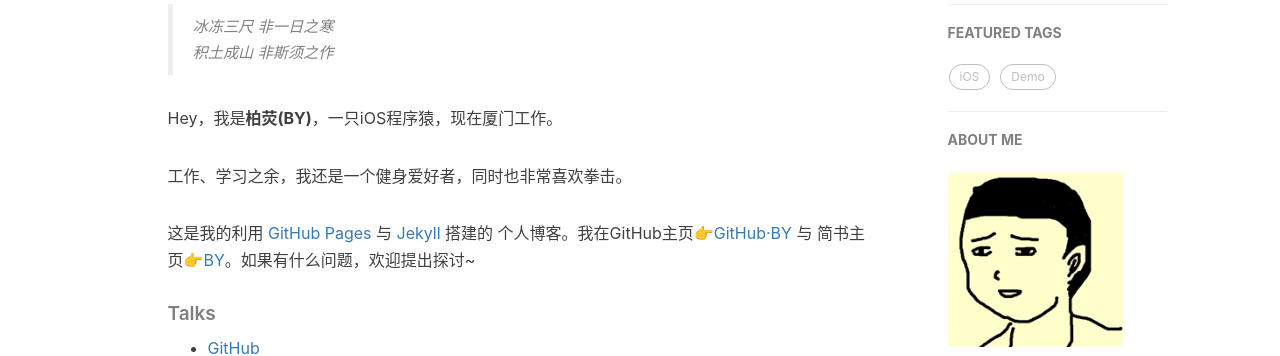
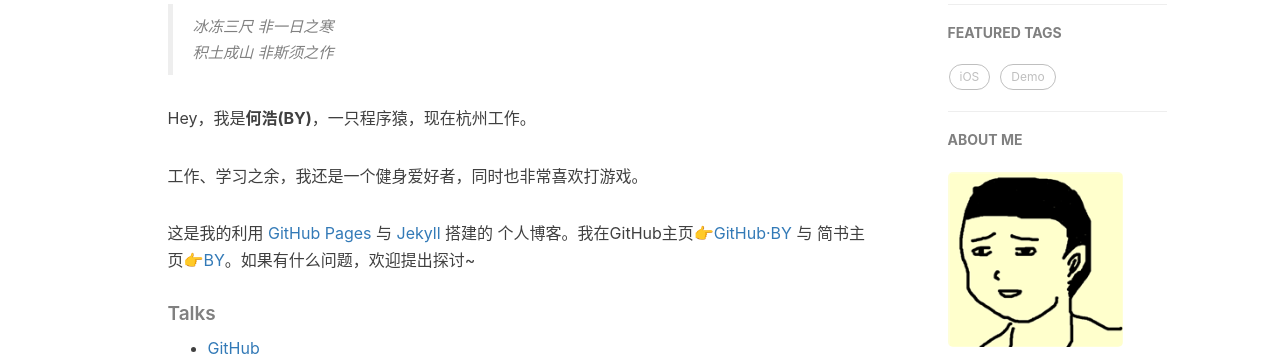
Before and after one commit to hehaogithub/hehaogithub.github.io, a Jekyll site: the page built from about.html, in a window 1280 px wide. Shown: the part 454-810 px from the top of the page. Built offline with Jekyll 4.4.1, drawn with Linux system fonts in a browser that asks for light colours; nearby versions of some CDN libraries; comment, search, counter and statistics services are not loaded.

Commit message:
Update about.html

```diff
--- a/about.html
+++ b/about.html
@@ -18,11 +18,11 @@
     <blockquote><p>冰冻三尺 非一日之寒<br>
     积土成山 非斯须之作</p></blockquote>
 
-    <p>Hey，我是<strong>柏荧(BY)</strong>，一只iOS程序猿，现在厦门工作。</p>
+    <p>Hey，我是<strong>何浩(BY)</strong>，一只程序猿，现在杭州工作。</p>
 
-    <p>工作、学习之余，我还是一个健身爱好者，同时也非常喜欢拳击。</p>
+    <p>工作、学习之余，我还是一个健身爱好者，同时也非常喜欢打游戏。</p>
 
-    <p>这是我的利用 <a href="https://pages.github.com/">GitHub Pages</a> 与 <a href="http://jekyll.com.cn/">Jekyll</a> 搭建的 个人博客。我在GitHub主页<a href="https://github.com/qiubaiying">👉GitHub·BY</a> 与 简书主页<a href="https://http://www.jianshu.com/u/e71990ada2fd">👉BY</a>。如果有什么问题，欢迎提出探讨~</p>
+    <p>这是我的利用 <a href="https://pages.github.com/">GitHub Pages</a> 与 <a href="http://jekyll.com.cn/">Jekyll</a> 搭建的 个人博客。我在GitHub主页<a href="https://hehaogithub.github.io">👉GitHub·BY</a> 与 简书主页<a href="https://http://www.jianshu.com/u/e71990ada2fd">👉BY</a>。如果有什么问题，欢迎提出探讨~</p>
 
     <p></p>
 
```
